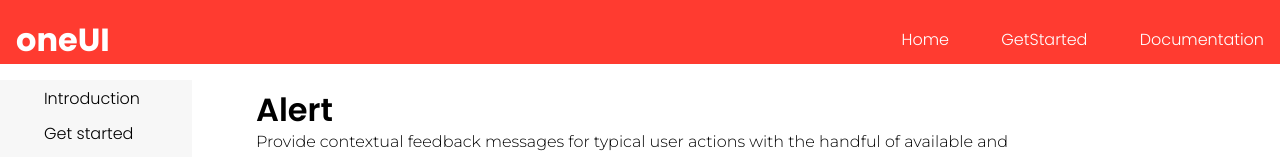
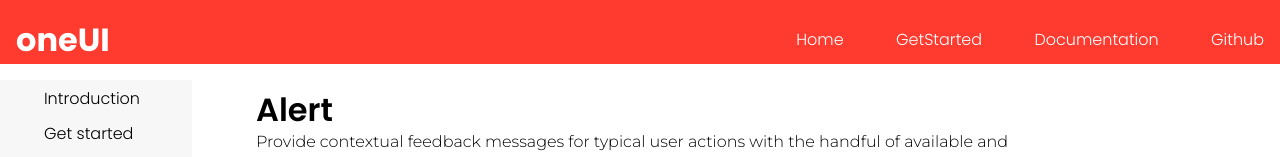
Before and after one commit to srinidhi9831/OneUI-component-library, a React (Create React App) app: page /docs in a window 1280 px wide. Shown: the top 157 px of the page. Built offline with nearby package versions, Linux system fonts and the light colour scheme.

Commit message:
added github link

```diff
--- a/src/PageComponents/Navigationcomponent.js
+++ b/src/PageComponents/Navigationcomponent.js
@@ -1,6 +1,5 @@
 
 import '../Pages/documentation.css';
-
 import { Link } from "react-router-dom";
 import Navigation, { Logo, NavItem } from '../components/Navigation/Navigation';
 
@@ -13,6 +12,8 @@ export function NavigationBar(){
                <Link to="/"> Home </Link>
                <Link to="/getstarted"> GetStarted </Link>
                <Link to="/docs"> Documentation </Link>
+               {/* <Link to={{ pathname: "https://github.com/srinidhi9831/OneUI-component-library.git" }} target="_blank">Github</Link> */}
+               <a href="https://github.com/srinidhi9831/OneUI-component-library.git" target="_blank">Github</a>
         </NavItem>
     </Navigation>
 
```
